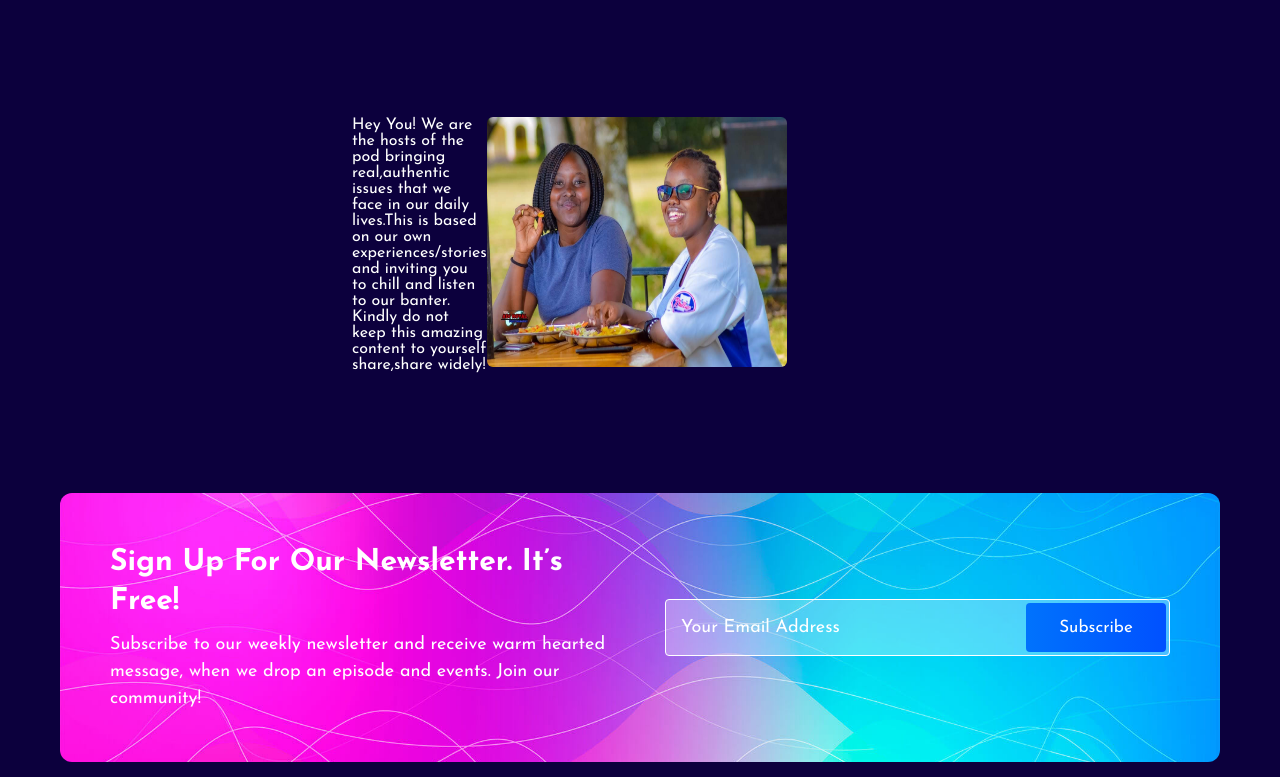
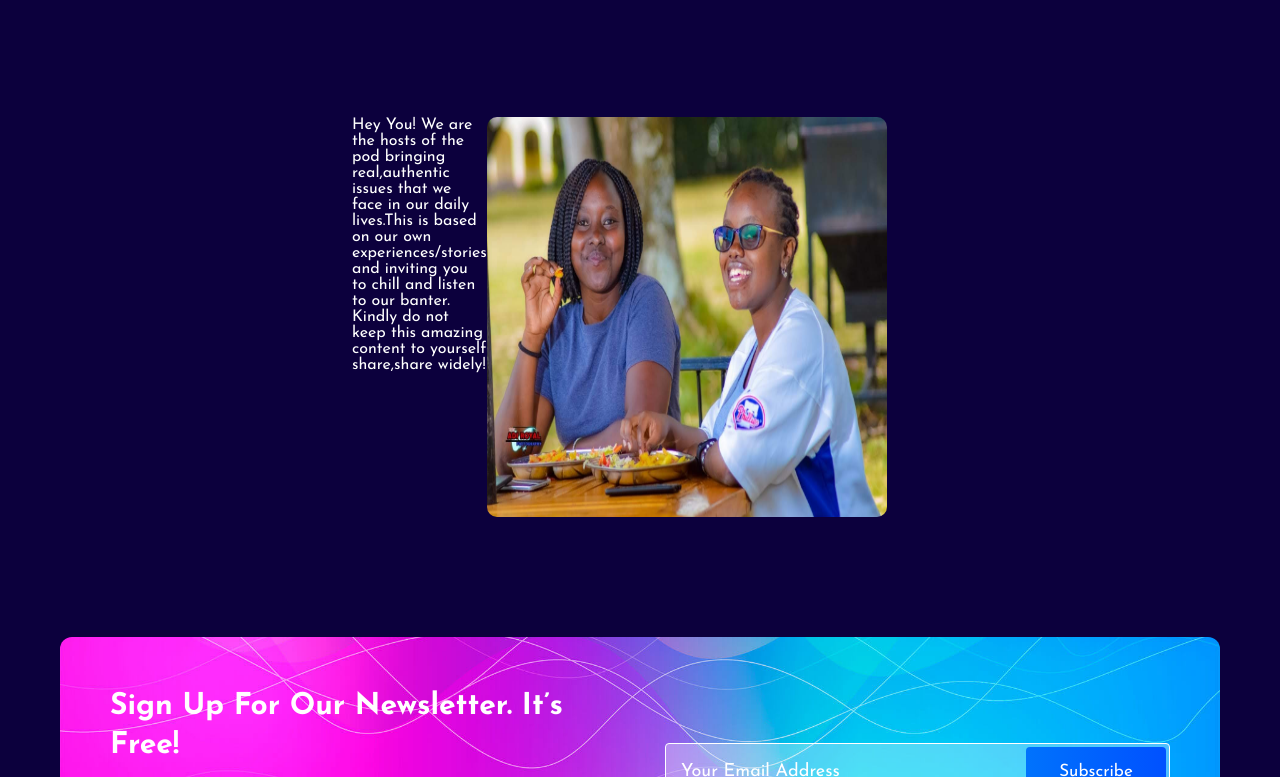
Before and after one commit to sheila-24/micro-pod, a plain HTML site: page index.html in a window 1280 px wide. Shown: the part 749-1526 px from the top of the page. Drawn offline with nearby package versions, Linux system fonts and the light colour scheme; files that its build step writes are made by us from their sources; files whose address does not match are found by name.

Commit message:
first commit

```diff
--- a/index.html
+++ b/index.html
@@ -58,15 +58,15 @@
           </li>
 
           <li class="navbar-item">
-            <a href="#podcast" class="navbar-link">Podcast</a>
+            <a href="#Podcast" class="navbar-link">Podcast</a>
           </li>
 
           <li class="navbar-item">
-            <a href="#" class="navbar-link">Host</a>
+            <a href="#Host" class="navbar-link">Host</a>
           </li>
 
           <li class="navbar-item">
-            <a href="#" class="navbar-link">Contact</a>
+            <a href="#Contact" class="navbar-link">Contact</a>
           </li>
 
         </ul>
@@ -137,12 +137,12 @@
         - #PODCAST
       -->
 
-      <div class="section">
+      <section class="Host" id ="Host">
         <div class="text">
         <p>Hey You! We are the hosts of the pod bringing real,authentic issues that we face in our daily lives.This is based on our own experiences/stories and inviting you to chill and listen to our banter. Kindly do not keep this amazing content to yourself share,share widely!</p><br>
         <img src="./images/us2.jpg" alt="Sheila and Chela">
       </div>
-    </div>
+    </section>
 
 
 
@@ -181,7 +181,7 @@
     - #CONTACT
   -->
 
-<section class="contact" id="contact">
+<section class="Contact" id="Contact">
   <h1>Lets Chat</h1>
   <p class="p1"> We value your feedback!</p><br>
 <div class="container">
--- a/style.css
+++ b/style.css
@@ -338,7 +338,7 @@ header .container {
   #PODCAST
 \*-----------------------------------*/
 
-.section{
+.Host{
   display: flex;
   justify-content: space-between;
   align-items: center;
@@ -346,13 +346,13 @@ header .container {
   width: 60%;
   margin: 0rem auto 0 auto;
 }
-.section img{
+.Host img{
   display: flex;
   flex-direction: row;
-  border-radius: 6px;
-  height: 250px;
+  border-radius: 10px;
+  height:400px;
   float: right;
-  width: 300px;
+  width: 400px;
 }
 .text{
   display: flex;
```
